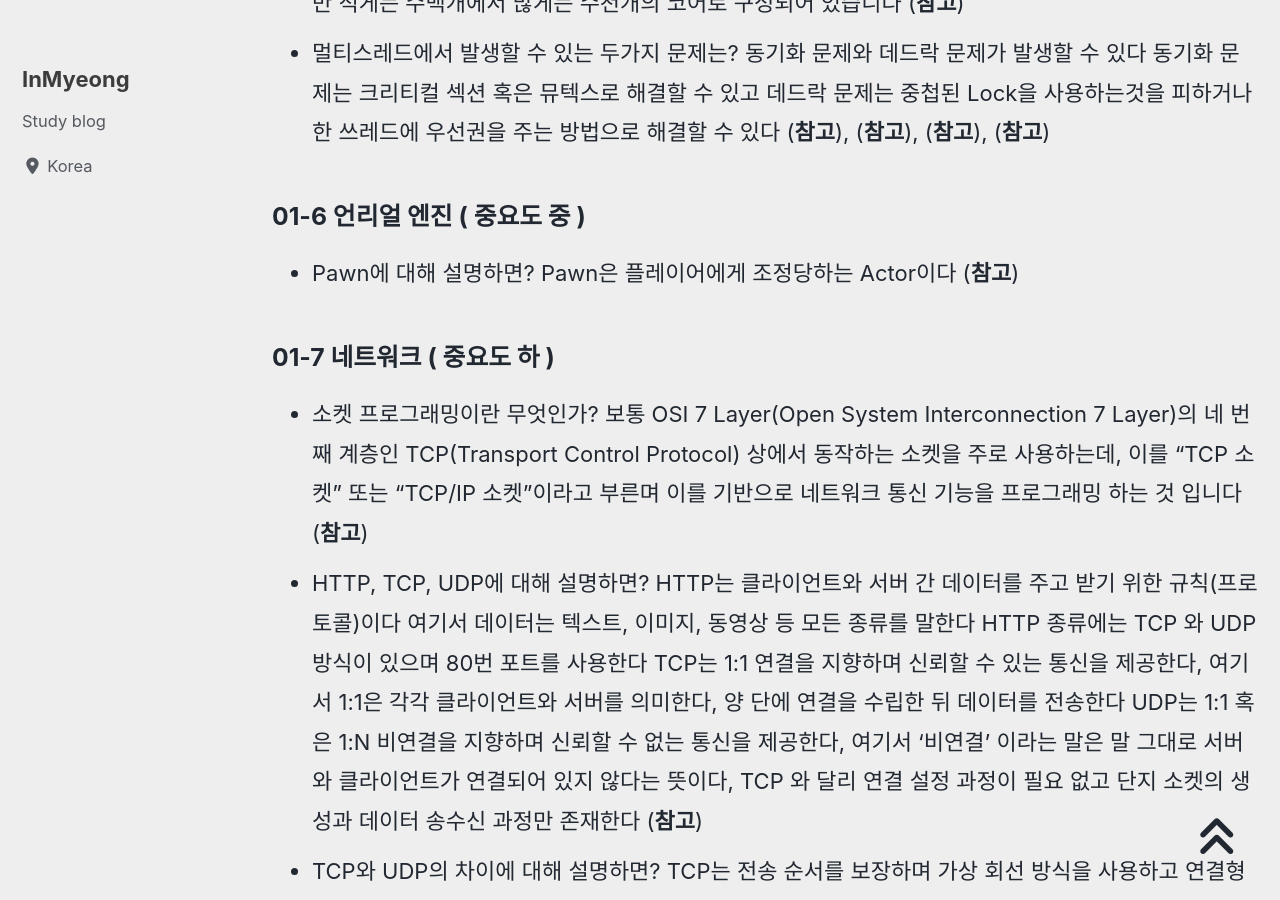
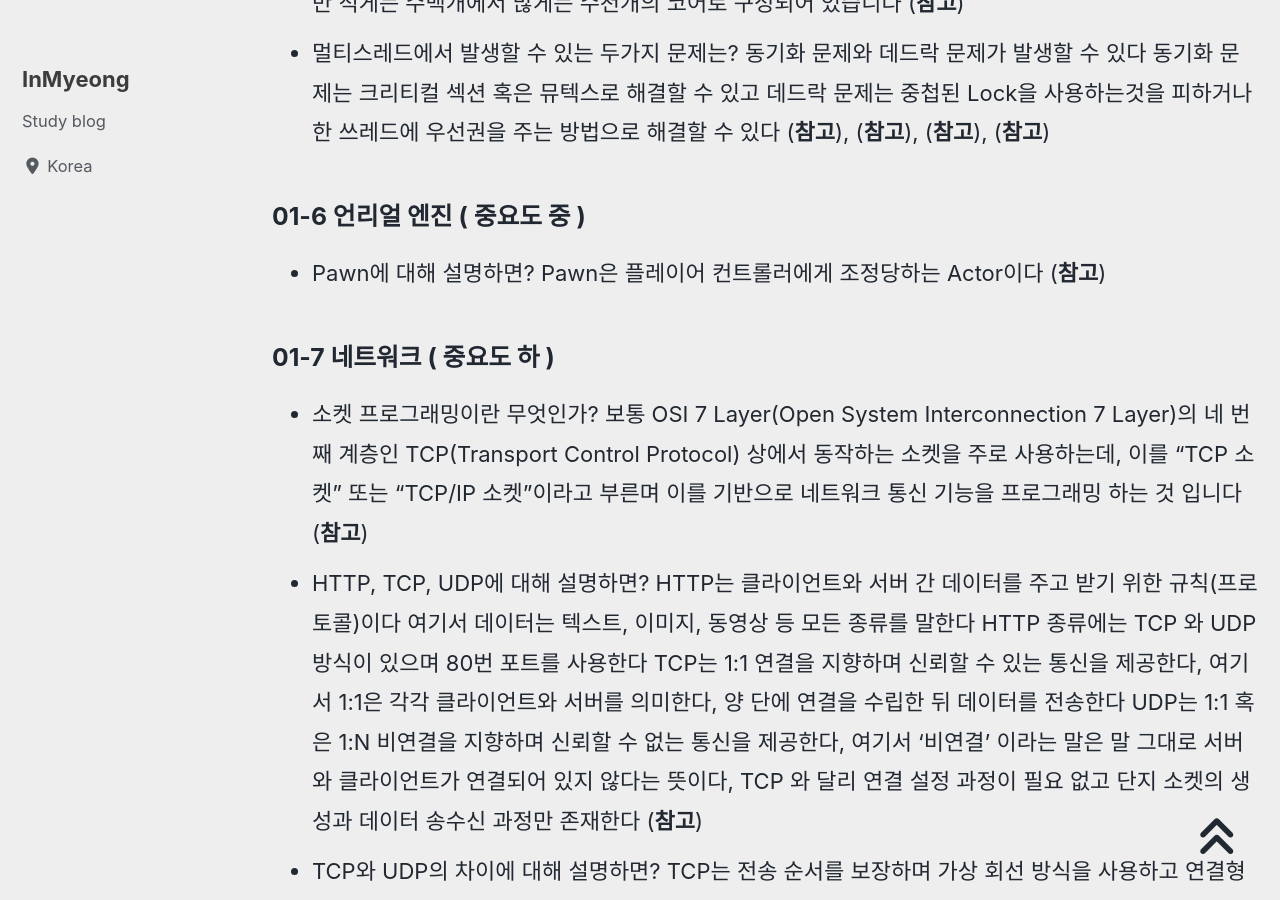
Before and after one commit to devMyeong/devMyeong.github.io, a Jekyll site: the page built from _posts/cs/2022-09-05-블로그-면접준비.md, in a window 1280 px wide and 900 px high, scrolled down 28157 px. Built offline with Jekyll 4.4.1, drawn with Linux system fonts in a browser that asks for light colours; cached includes are drawn as plain includes; nearby versions of some CDN libraries; some web fonts are replaced; comment, search, counter and statistics services are not loaded.

Commit message:
Chore : 언리얼 강좌 잘못된 부분 수정

```diff
--- a/_posts/cs/2022-09-05-블로그-면접준비.md
+++ b/_posts/cs/2022-09-05-블로그-면접준비.md
@@ -254,7 +254,7 @@ last_modified_at: 2022-10-30
 - 멀티스레드에서 발생할 수 있는 두가지 문제는? 동기화 문제와 데드락 문제가 발생할 수 있다 동기화 문제는 크리티컬 섹션 혹은 뮤텍스로 해결할 수 있고 데드락 문제는 중첩된 Lock을 사용하는것을 피하거나 한 쓰레드에 우선권을 주는 방법으로 해결할 수 있다 ([**참고**](https://junstar92.tistory.com/184)), ([**참고**](https://modoocode.com/270)), ([**참고**](https://www.ikpil.com/1348)), ([**참고**](https://kukuta.tistory.com/282))
 
 ### 01-6 언리얼 엔진 ( 중요도 중 )
-- Pawn에 대해 설명하면? Pawn은 플레이어에게 조정당하는 Actor이다 ([**참고**](https://m.blog.naver.com/PostView.naver?isHttpsRedirect=true&blogId=tmddls90&logNo=221950517033))
+- Pawn에 대해 설명하면? Pawn은 플레이어 컨트롤러에게 조정당하는 Actor이다 ([**참고**](https://m.blog.naver.com/PostView.naver?isHttpsRedirect=true&blogId=tmddls90&logNo=221950517033))
 
 ### 01-7 네트워크 ( 중요도 하 )
 - 소켓 프로그래밍이란 무엇인가? 보통 OSI 7 Layer(Open System Interconnection 7 Layer)의 네 번째 계층인 TCP(Transport Control Protocol) 상에서 동작하는 소켓을 주로 사용하는데, 이를 "TCP 소켓" 또는 "TCP/IP 소켓"이라고 부른며 이를 기반으로 네트워크 통신 기능을 프로그래밍 하는 것 입니다 ([**참고**](https://tyrionlife.tistory.com/781))
```
Also changed, not shown: _posts/graphics/unreal/2022-12-13-unreal-usc-udemy-1.md (+1 -1 lines), _posts/graphics/unreal/2022-12-13-unreal-usc-udemy-4.md (+0 -1 lines).
